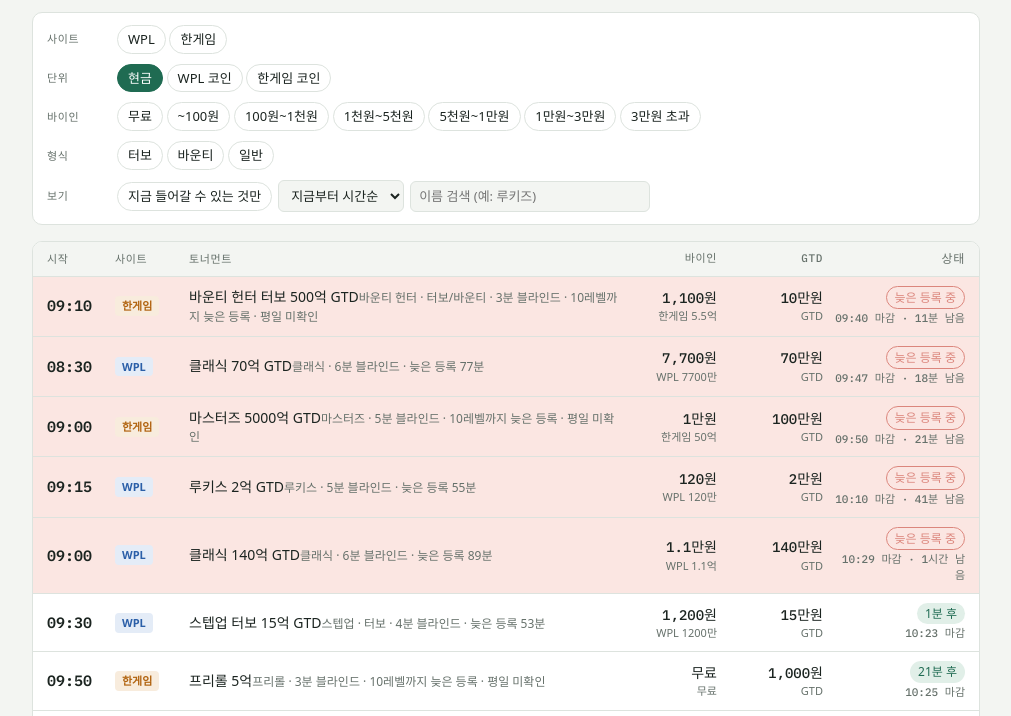
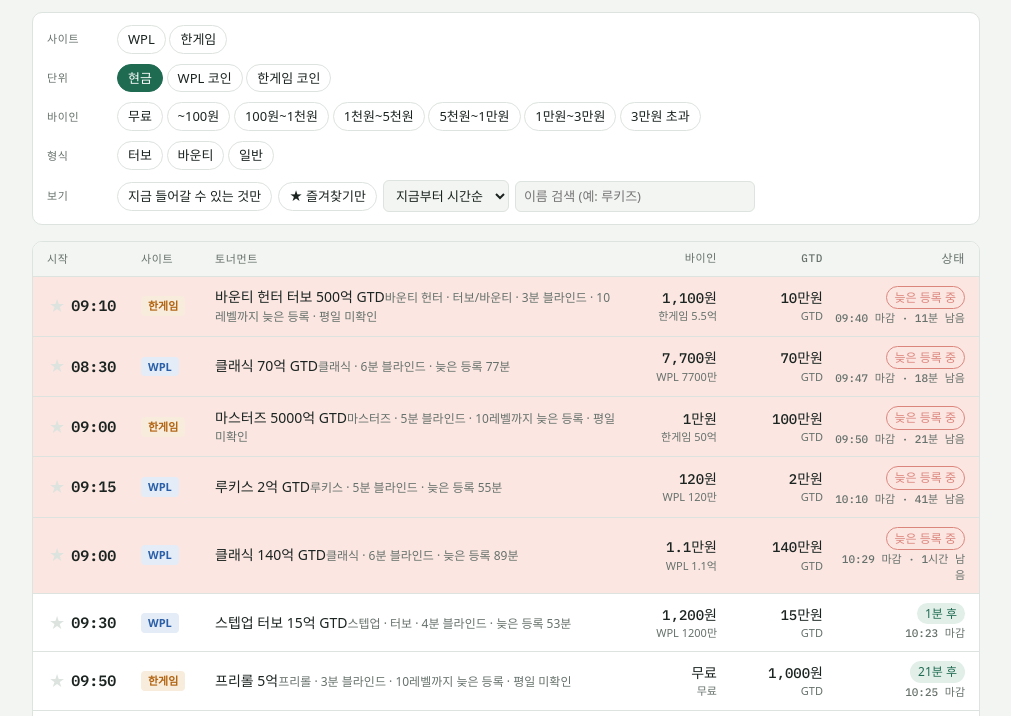
Before and after one commit to bru5lol/korea-online-poker-tourney-schedule, a plain HTML site: page index.html in a window 1280 px wide. Shown: the part 84-800 px from the top of the page, without its empty margins (134-1145 px from the left). Drawn offline with Linux system fonts and the light colour scheme; a web font is replaced by a local one.

Commit message:
토너먼트 즐겨찾기 추가
Co-Authored-By: Claude Opus 5.5 <noreply@anthropic.com>
Claude-Session: https://claude.ai/code/session_011QVusoTQ5MegJq1ur9eNJ5

```diff
--- a/index.html
+++ b/index.html
@@ -6,7 +6,7 @@
   --bg:#f3f5f2; --panel:#ffffff; --fg:#1b2420; --muted:#66716b; --line:#dde3de;
   --accent:#1f6b52; --accent-soft:#e1efe8;
   --wpl:#2b5fa8; --wpl-soft:#e4ecf7; --hg:#b0620e; --hg-soft:#f8ecdd;
-  --live:#c2392b; --live-soft:#fbe6e2;
+  --live:#c2392b; --live-soft:#fbe6e2; --star:#c98a00;
   --sans:"IBM Plex Sans KR",system-ui,-apple-system,"Apple SD Gothic Neo","Malgun Gothic",sans-serif;
   --mono:"IBM Plex Mono",ui-monospace,Menlo,Consolas,monospace;
 }
@@ -14,12 +14,12 @@
   --bg:#121815; --panel:#1a221e; --fg:#e4ebe6; --muted:#93a19a; --line:#2b3631;
   --accent:#5fc49c; --accent-soft:#1f3a2f;
   --wpl:#7fa8e6; --wpl-soft:#1f2c40; --hg:#e8a256; --hg-soft:#3a2a17;
-  --live:#f07b6c; --live-soft:#3d201c; color-scheme:dark}}
+  --live:#f07b6c; --live-soft:#3d201c; --star:#f2c14e; color-scheme:dark}}
 :root[data-theme="dark"]{
   --bg:#121815; --panel:#1a221e; --fg:#e4ebe6; --muted:#93a19a; --line:#2b3631;
   --accent:#5fc49c; --accent-soft:#1f3a2f;
   --wpl:#7fa8e6; --wpl-soft:#1f2c40; --hg:#e8a256; --hg-soft:#3a2a17;
-  --live:#f07b6c; --live-soft:#3d201c; color-scheme:dark}
+  --live:#f07b6c; --live-soft:#3d201c; --star:#f2c14e; color-scheme:dark}
 *{box-sizing:border-box}
 body{background:var(--bg);color:var(--fg);font-family:var(--sans);font-size:14px;line-height:1.45}
 .wrap{max-width:980px;margin:0 auto;padding-inline:16px;padding-block:20px 48px;display:flex;flex-direction:column;gap:16px}
@@ -39,11 +39,15 @@ input[type=search]{flex:1;min-width:0;max-width:240px}
 .summary{display:flex;flex-wrap:wrap;gap:6px 14px;color:var(--muted);font-size:13px}
 .summary b{color:var(--fg);font-family:var(--mono);font-variant-numeric:tabular-nums}
 .list{background:var(--panel);border:1px solid var(--line);border-radius:10px;overflow:hidden}
-.row{display:grid;grid-template-columns:58px 64px minmax(0,1fr) 88px 96px 132px;align-items:center;gap:10px;padding:9px 14px;border-top:1px solid var(--line)}
+.row{display:grid;grid-template-columns:84px 64px minmax(0,1fr) 88px 96px 132px;align-items:center;gap:10px;padding:9px 14px;border-top:1px solid var(--line)}
 .row:first-child{border-top:0}
 .row.head{font-size:11px;letter-spacing:.06em;color:var(--muted);font-weight:500;padding-block:8px;background:var(--bg)}
 .row.live{background:var(--live-soft)}
-.t{font-family:var(--mono);font-weight:600;font-size:15px;font-variant-numeric:tabular-nums}
+.t{font-family:var(--mono);font-weight:600;font-size:15px;font-variant-numeric:tabular-nums;display:flex;align-items:center;gap:4px}
+.star{appearance:none;border:0;background:transparent;color:var(--line);font-size:18px;line-height:1;padding:2px;cursor:pointer;border-radius:4px}
+.star:hover{color:var(--muted)}
+.star[aria-pressed="true"]{color:var(--star)}
+.star:focus-visible{outline:2px solid var(--accent);outline-offset:1px}
 .site{font-size:11px;font-weight:700;padding:2px 7px;border-radius:4px;justify-self:start}
 .site.WPL{color:var(--wpl);background:var(--wpl-soft)}
 .site.한게임{color:var(--hg);background:var(--hg-soft)}
@@ -61,7 +65,7 @@ input[type=search]{flex:1;min-width:0;max-width:240px}
 .empty{padding:28px 14px;text-align:center;color:var(--muted)}
 footer{font-size:12px;color:var(--muted);display:flex;flex-direction:column;gap:4px}
 @media (max-width:680px){
-  .row{grid-template-columns:52px minmax(0,1fr) auto;grid-template-areas:"t name st" "t num num";row-gap:4px}
+  .row{grid-template-columns:78px minmax(0,1fr) auto;grid-template-areas:"t name st" "t num num";row-gap:4px}
   .row.head{display:none}
   .row .t{grid-area:t;align-self:start}
   .row .site{display:none}
@@ -94,6 +98,7 @@ footer{font-size:12px;color:var(--muted);display:flex;flex-direction:column;gap:
     <div class="crow"><span class="lab">형식</span><span id="f-fmt"></span></div>
     <div class="crow"><span class="lab">보기</span>
       <button class="chip" id="f-open" aria-pressed="false">지금 들어갈 수 있는 것만</button>
+      <button class="chip" id="f-fav" aria-pressed="false">★ 즐겨찾기만</button>
       <select id="f-sort" aria-label="정렬">
         <option value="now">지금부터 시간순</option>
         <option value="clock">0시부터 시간순</option>
@@ -119,9 +124,12 @@ const D=[["WPL","비기너스 4억 GTD","비기너스","일반",700000,70,40000,
 const BANDS=[["b0",0,0],["b1",1,100],["b2",101,1000],["b3",1001,5000],["b4",5001,10000],["b5",10001,30000],["b6",30001,1e12]];
 const UNITS={"현금":0,"WPL 코인":10000,"한게임 코인":500000};
 const SITES=["WPL","한게임"], FMTS=["터보","바운티","일반"];
-const S={site:new Set(),band:new Set(),fmt:new Set(),open:false,sort:"now",q:"",unit:"현금"};
-try{const s=JSON.parse(localStorage.getItem("lobby-f")||"null");if(s){S.site=new Set(s.site);S.band=new Set(s.band);S.fmt=new Set(s.fmt);S.open=!!s.open;S.sort=s.sort||"now";if(s.unit in UNITS)S.unit=s.unit;S.band=new Set([...S.band].filter(k=>/^b\d$/.test(k)))}}catch(e){}
-function save(){try{localStorage.setItem("lobby-f",JSON.stringify({site:[...S.site],band:[...S.band],fmt:[...S.fmt],open:S.open,sort:S.sort,unit:S.unit}))}catch(e){}}
+const S={site:new Set(),band:new Set(),fmt:new Set(),open:false,sort:"now",q:"",unit:"현금",favOnly:false};
+let FAV=new Set();try{FAV=new Set(JSON.parse(localStorage.getItem("lobby-fav")||"[]"))}catch(e){}
+function saveFav(){try{localStorage.setItem("lobby-fav",JSON.stringify([...FAV]))}catch(e){}}
+const keyOf=r=>r[0]+"|"+r[1]+"|"+r[7];
+try{const s=JSON.parse(localStorage.getItem("lobby-f")||"null");if(s){S.site=new Set(s.site);S.band=new Set(s.band);S.fmt=new Set(s.fmt);S.open=!!s.open;S.sort=s.sort||"now";if(s.unit in UNITS)S.unit=s.unit;S.favOnly=!!s.favOnly;S.band=new Set([...S.band].filter(k=>/^b\d$/.test(k)))}}catch(e){}
+function save(){try{localStorage.setItem("lobby-f",JSON.stringify({site:[...S.site],band:[...S.band],fmt:[...S.fmt],open:S.open,sort:S.sort,unit:S.unit,favOnly:S.favOnly}))}catch(e){}}
 
 const won=n=>n>=10000?(n%10000?(n/10000).toFixed(1).replace(/\.0$/,""):n/10000)+"만원":n.toLocaleString("ko-KR")+"원";
 const coin=n=>{if(!n)return"무료";if(n>=1e12)return(n/1e12)+"조";if(n>=1e8)return(+(n/1e8).toFixed(1))+"억";return(n/1e4)+"만"};
@@ -145,6 +153,8 @@ function unitChips(){const el=document.getElementById("f-unit");el.innerHTML="";
     x.onclick=()=>{S.unit=u;save();unitChips();bandChips();render()};el.append(x," ")})}
 unitChips();bandChips();
 const fo=document.getElementById("f-open");fo.setAttribute("aria-pressed",S.open);fo.onclick=()=>{S.open=!S.open;fo.setAttribute("aria-pressed",S.open);save();render()};
+const ff=document.getElementById("f-fav");ff.setAttribute("aria-pressed",S.favOnly);ff.onclick=()=>{S.favOnly=!S.favOnly;ff.setAttribute("aria-pressed",S.favOnly);save();render()};
+document.getElementById("list").addEventListener("click",e=>{const b=e.target.closest(".star");if(!b)return;const k=decodeURIComponent(b.dataset.k);FAV.has(k)?FAV.delete(k):FAV.add(k);saveFav();render()});
 const fs=document.getElementById("f-sort");fs.value=S.sort;fs.onchange=()=>{S.sort=fs.value;save();render()};
 document.getElementById("f-q").oninput=e=>{S.q=e.target.value.trim();render()};
 
@@ -169,6 +179,7 @@ function render(){
     if(S.fmt.size&&![...S.fmt].some(f=>f==="일반"?fmt==="일반":fmt.includes(f)))continue;
     if(S.q&&!name.includes(S.q)&&!kind.includes(S.q))continue;
     if(S.open&&!live&&until>0)continue;
+    if(S.favOnly&&!FAV.has(keyOf(r)))continue;
     if(live)liveN++;
     out.push({r,until,live,left:lateLen-elapsed});
   }
@@ -176,7 +187,7 @@ function render(){
   out.sort((a,b)=>key(a)-key(b));
   document.getElementById("sum").innerHTML=`<span>표시 <b>${out.length}</b>개</span><span>늦은 등록 중 <b>${liveN}</b>개</span>`;
   const L=document.getElementById("list");
-  if(!out.length){L.innerHTML='<div class="empty">조건에 맞는 토너먼트가 없어요. 필터를 줄여 보세요.</div>';return}
+  if(!out.length){L.innerHTML=`<div class="empty">${S.favOnly&&!FAV.size?"즐겨찾기한 토너먼트가 없어요. 시간 옆 ★를 눌러 추가하세요.":"조건에 맞는 토너먼트가 없어요. 필터를 줄여 보세요."}</div>`;return}
   let h='<div class="row head" role="row"><span>시작</span><span>사이트</span><span>토너먼트</span><span class="num">바이인</span><span class="num">GTD</span><span class="st">상태</span></div>';
   for(const o of out){
     const [site,name,kind,fmt,cn,w,g,st,late,blind,lv,day]=o.r;
@@ -185,7 +196,7 @@ function render(){
     if(o.live)stat=`<span class="pill live">늦은 등록 중</span><small>${hm(late)} 마감 · ${dur(o.left)} 남음</small>`;
     else if(o.until===0)stat=`<span class="pill soon">지금 시작</span>`;
     else stat=`<span class="pill ${o.until<=60?"soon":"later"}">${dur(o.until)} 후</span>${late!=null?`<small>${hm(late)} 마감</small>`:""}`;
-    h+=`<div class="row${o.live?" live":""}" role="row"><span class="t">${hm(st)}</span><span class="site ${site}">${site}</span>
+    h+=`<div class="row${o.live?" live":""}" role="row"><span class="t"><button class="star" data-k="${encodeURIComponent(keyOf(o.r))}" aria-pressed="${FAV.has(keyOf(o.r))}" aria-label="${name} 즐겨찾기">★</button>${hm(st)}</span><span class="site ${site}">${site}</span>
       <span class="name"><span class="n"><span class="tag ${site}">${site}</span>${name}</span><span class="sub">${sub}</span></span>
       <span class="numwrap"><span class="num">${money(w)}<small>${S.unit==="현금"?(cn?site+" "+coin(cn):"무료"):(w?won(w):"0원")}</small></span><span class="num">${money(g)}<small>GTD${S.unit==="현금"?"":" · "+won(g)}</small></span></span>
       <span class="st">${stat}</span></div>`;
```
Also changed, not shown: 1 other file.
